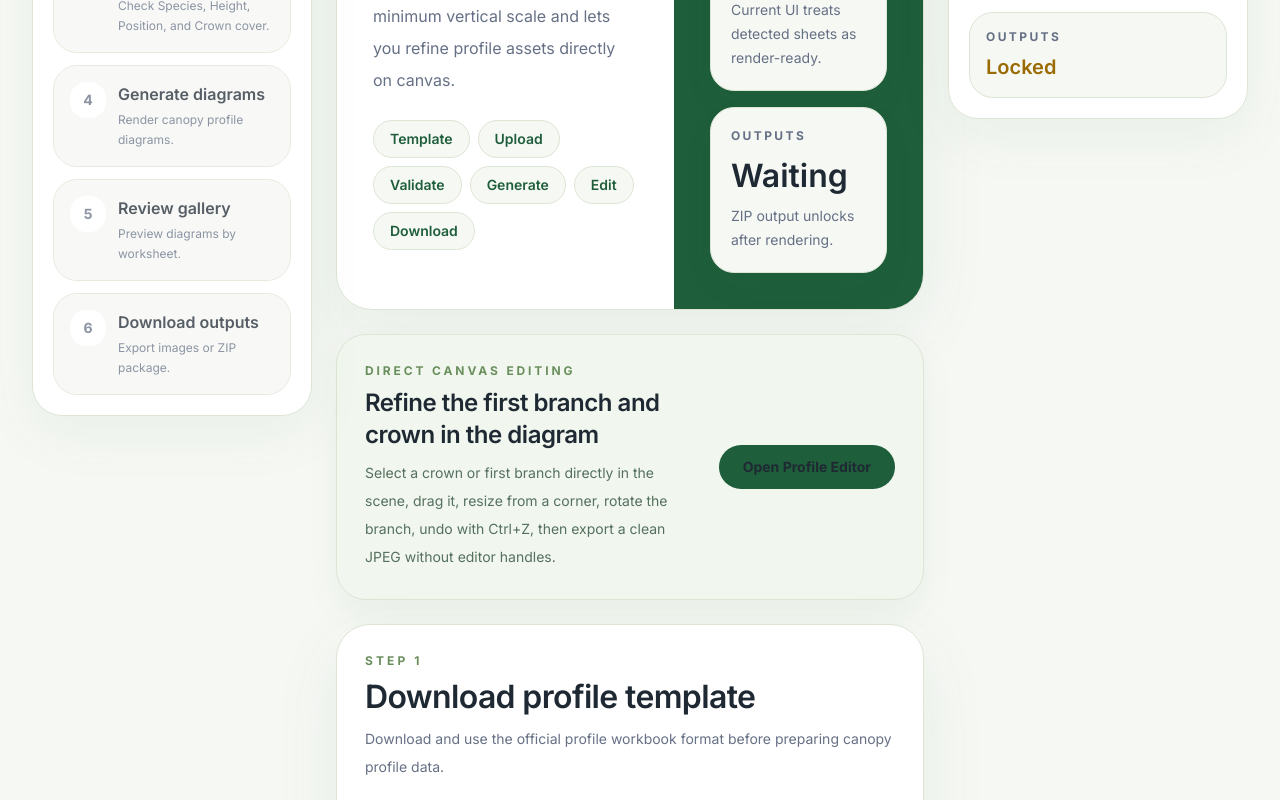
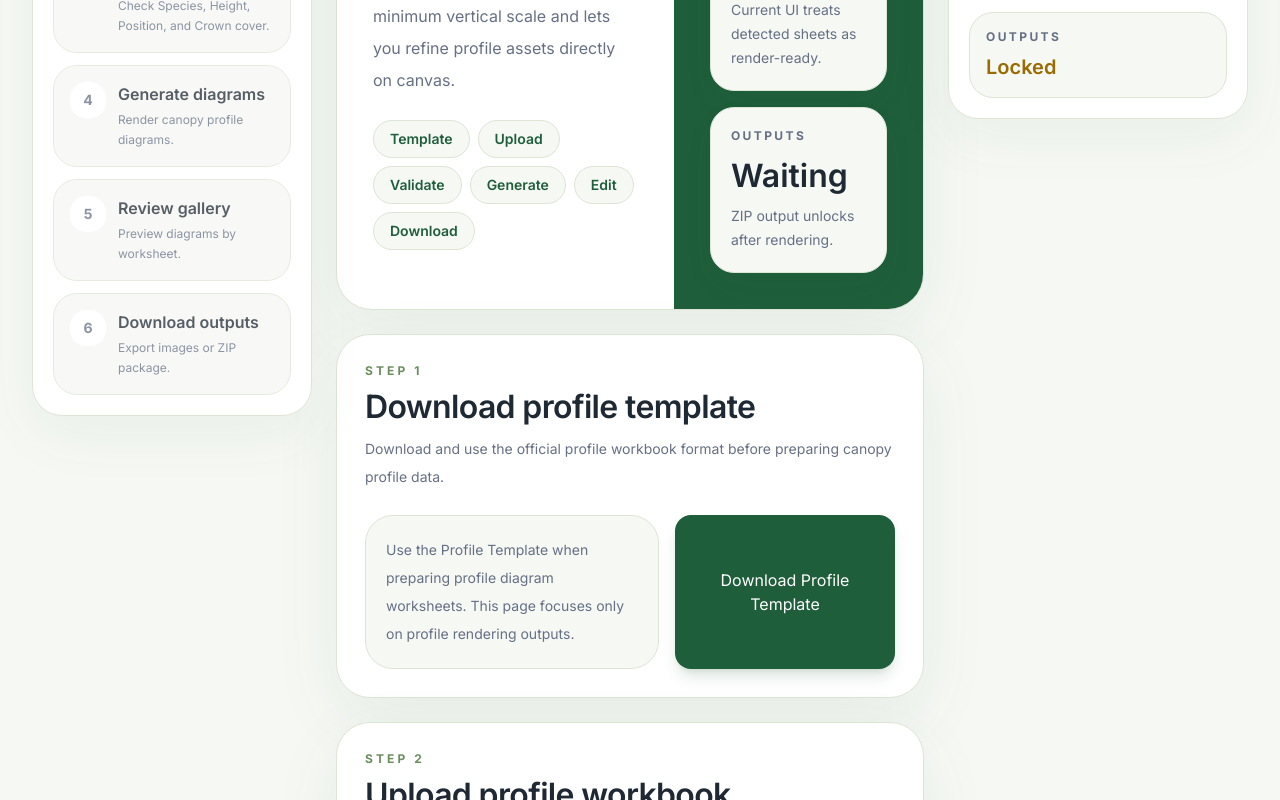
Before and after one commit to tongchana/forest-calculation-app, a Next.js app in the folder forest_public_app/frontend/: page /profile in a window 1280 px wide. Shown: the part 548-1348 px from the top of the page. Built offline with nearby package versions, Linux system fonts and the light colour scheme.

Commit message:
Fix profile editor placement and asset loading

```diff
--- a/forest_public_app/frontend/app/profile/page.tsx
+++ b/forest_public_app/frontend/app/profile/page.tsx
@@ -335,24 +335,6 @@ export default function ProfilePage() {
               </div>
             </section>
 
-            <section className="rounded-[30px] border border-[#DDE5D5] bg-[#F1F7EE] p-6 shadow-[0_14px_35px_rgba(31,94,59,0.06)] sm:p-7">
-              <div className="flex flex-col gap-5 lg:flex-row lg:items-center lg:justify-between">
-                <div>
-                  <p className="text-xs font-bold uppercase tracking-[0.24em] text-[#6A8F5D]">Direct canvas editing</p>
-                  <h2 className="mt-2 text-2xl font-semibold text-[#1F2933]">Refine the first branch and crown in the diagram</h2>
-                  <p className="mt-2 max-w-3xl text-sm leading-7 text-[#55705F]">
-                    Select a crown or first branch directly in the scene, drag it, resize from a corner, rotate the branch, undo with Ctrl+Z, then export a clean JPEG without editor handles.
-                  </p>
-                </div>
-                <a
-                  className="inline-flex shrink-0 items-center justify-center rounded-full bg-[#1F5E3B] px-6 py-3 text-sm font-bold text-white transition hover:-translate-y-0.5"
-                  href="/profile-editor/"
-                >
-                  Open Profile Editor
-                </a>
-              </div>
-            </section>
-
             <SectionCard
               description="Download and use the official profile workbook format before preparing canopy profile data."
               eyebrow="Step 1"
@@ -520,6 +502,25 @@ export default function ProfilePage() {
               ) : (
                 <EmptyState title="No diagrams generated yet" body="Generate profile diagrams to preview one image card per worksheet." />
               )}
+              {result && (
+                <section className="mt-6 rounded-[28px] border border-[#DDE5D5] bg-[#F1F7EE] p-6">
+                  <div className="flex flex-col gap-5 lg:flex-row lg:items-center lg:justify-between">
+                    <div>
+                      <p className="text-xs font-bold uppercase tracking-[0.24em] text-[#6A8F5D]">Direct canvas editing</p>
+                      <h3 className="mt-2 text-xl font-semibold text-[#1F2933]">Refine the first branch and crown</h3>
+                      <p className="mt-2 max-w-3xl text-sm leading-7 text-[#55705F]">
+                        Open the editor after reviewing the rendered diagrams. Drag a crown or first branch, resize from a corner, rotate the branch, undo with Ctrl+Z, then export a clean JPEG.
+                      </p>
+                    </div>
+                    <a
+                      className="inline-flex shrink-0 items-center justify-center rounded-full bg-[#1F5E3B] px-6 py-3 text-sm font-bold text-white transition hover:-translate-y-0.5"
+                      href="/profile-editor/"
+                    >
+                      Open Profile Editor
+                    </a>
+                  </div>
+                </section>
+              )}
             </SectionCard>
 
             <SectionCard
--- a/forest_public_app/frontend/public/profile-editor/index.html
+++ b/forest_public_app/frontend/public/profile-editor/index.html
@@ -41,7 +41,7 @@
     const loading = document.querySelector('#loading');
     const state = { manifest: null, sheet: null, images: {}, transforms: {}, selected: null, drag: null, showUI: true, scene: [], history: [], redo: [] };
     const loadImage = (source) => new Promise((resolve, reject) => { const image = new Image(); image.onload = () => resolve(image); image.onerror = reject; image.src = source; });
-    const assetUrl = (file) => `scene-assets/${file}`;
+    const assetUrl = (file) => `/profile-editor/scene-assets/${file}`;
     const transformId = (tree, part) => `${state.sheet.slug}:${tree.id}:${part}`;
     function transformFor(tree, part) { return state.transforms[transformId(tree, part)] ?? (state.transforms[transformId(tree, part)] = { dx: 0, dy: 0, scale: 1, rotate: 0 }); }
     function bounds(tree, part) {
@@ -75,7 +75,7 @@
     document.addEventListener('keydown', (event) => { if (!event.ctrlKey && !event.metaKey) return; const key = event.key.toLowerCase(); const isRedo = key === 'y' || (key === 'z' && event.shiftKey); if (key !== 'z' && key !== 'y') return; event.preventDefault(); const source = isRedo ? state.redo : state.history; const destination = isRedo ? state.history : state.redo; const action = source.pop(); if (!action) return; state.transforms[action.key] = { ...(isRedo ? action.after : action.before) }; destination.push(action); render(); });
     document.querySelector('#export').addEventListener('click', () => { const selected = state.selected; state.showUI = false; render(); const download = document.createElement('a'); download.download = `profile_${state.sheet.slug}_final.jpg`; download.href = canvas.toDataURL('image/jpeg', .98); download.click(); state.showUI = true; state.selected = selected; render(); });
     async function useSheet() { state.sheet = state.manifest.sheets.find((sheet) => sheet.slug === select.value); const files = [state.sheet.base, ...state.sheet.trees.flatMap((tree) => Object.values(tree.parts).filter((part) => part.file).map((part) => `${state.sheet.slug}/${part.file}`))]; await Promise.all(files.map(async (file) => { state.images[file] = await loadImage(assetUrl(file)); })); const base = state.images[state.sheet.base]; canvas.width = base.width; canvas.height = base.height; state.selected = null; loading.hidden = true; render(); }
-    fetch('scene-assets/scene-manifest.json').then((response) => { if (!response.ok) throw new Error('ไม่พบ scene assets'); return response.json(); }).then(async (manifest) => { state.manifest = manifest; for (const sheet of manifest.sheets) select.add(new Option(sheet.name, sheet.slug)); select.addEventListener('change', useSheet); await useSheet(); }).catch((error) => { loading.textContent = `เปิด scene ไม่สำเร็จ: ${error.message}`; });
+    fetch('/profile-editor/scene-assets/scene-manifest.json').then((response) => { if (!response.ok) throw new Error('ไม่พบ scene assets'); return response.json(); }).then(async (manifest) => { state.manifest = manifest; for (const sheet of manifest.sheets) select.add(new Option(sheet.name, sheet.slug)); select.addEventListener('change', useSheet); await useSheet(); }).catch((error) => { loading.textContent = `เปิด scene ไม่สำเร็จ: ${error.message}`; });
   </script>
 </body>
 </html>
```
